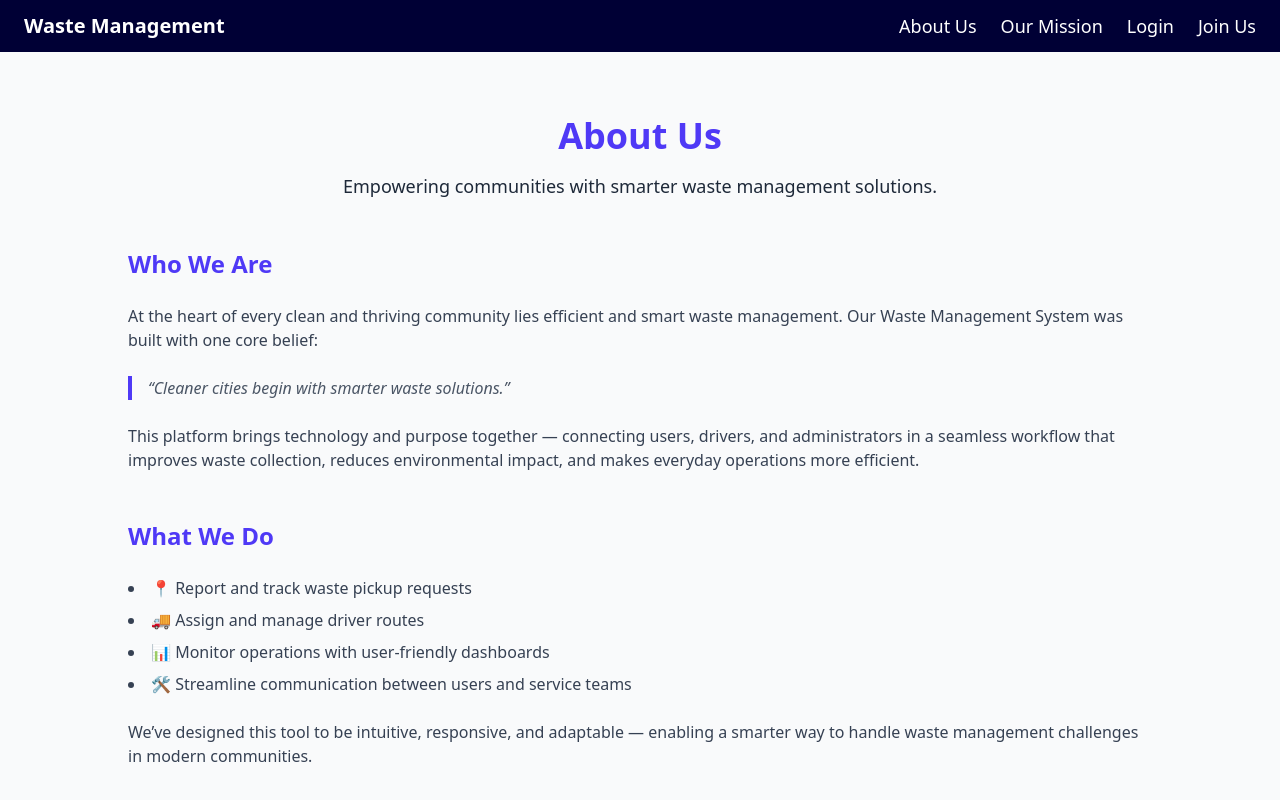
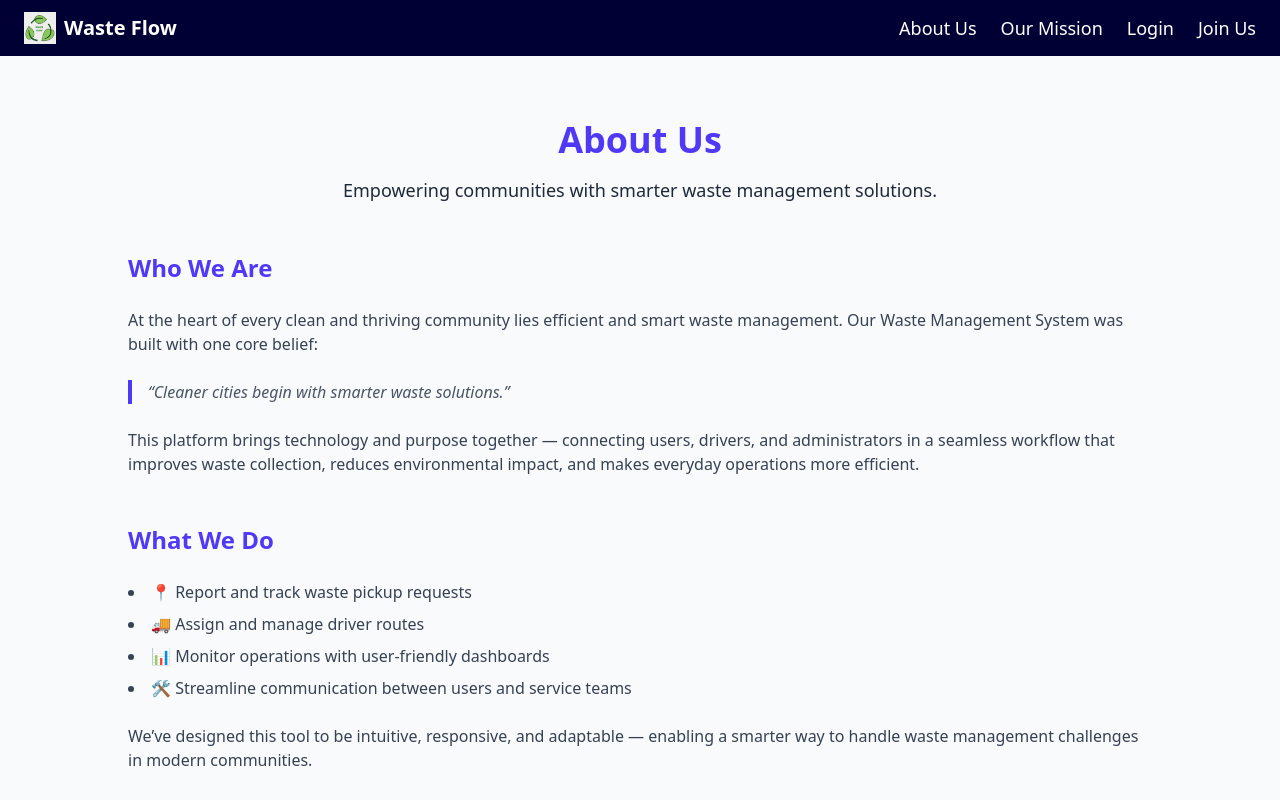
Before and after one commit to nishthapriya1/Waste_Management, a React (Vite) app in the folder frontend/: page / in a window 1280 px wide. Shown: the top 800 px of the page. Built offline with nearby package versions, Linux system fonts and the light colour scheme; no server answers.

Commit message:
Update Navbar to include logo and change text

```diff
--- a/frontend/src/components/Navbar.jsx
+++ b/frontend/src/components/Navbar.jsx
@@ -26,9 +26,10 @@ export default function Navbar({ authRole, setAuthRole }) {
     <>
       <nav className="flex justify-between items-center bg-[#000035] text-white px-6 py-3 w-full">
         {/* Brand */}
-        <Link to="/" className="font-bold text-xl hover:text-gray-300">
-          Waste Management
-        </Link>
+       <Link to="/" className="font-bold text-xl hover:text-gray-300 flex items-center gap-2">
+  <img src="/logo.png" alt="logo" className="w-8 h-8" />
+  Waste Flow
+</Link>
 
         {/* Links */}
         <div className="flex space-x-6 text-lg items-center">
```
